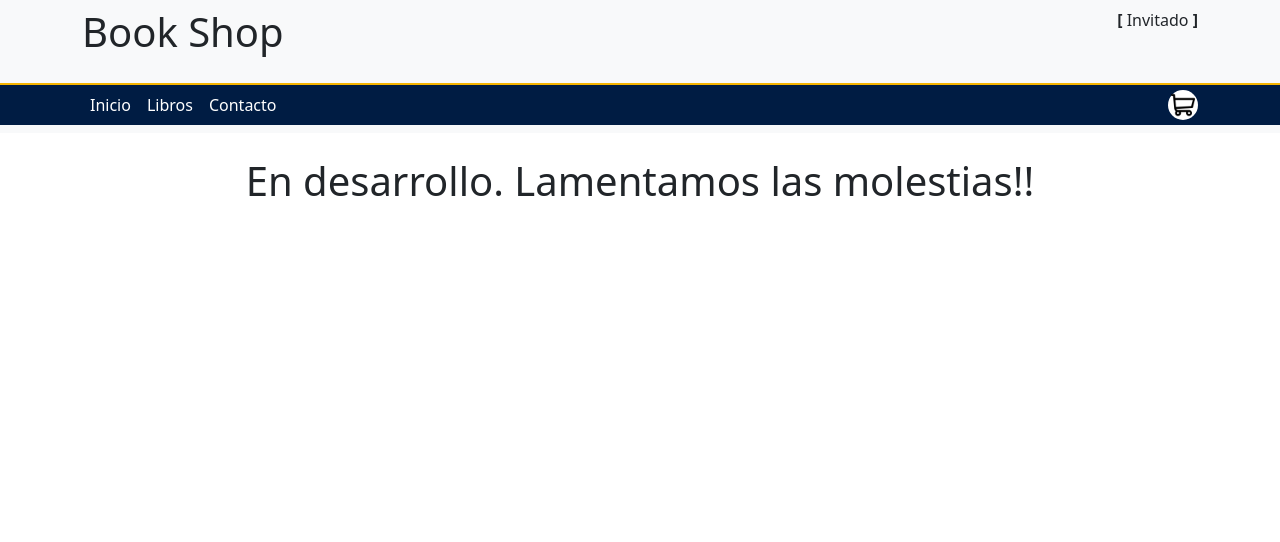
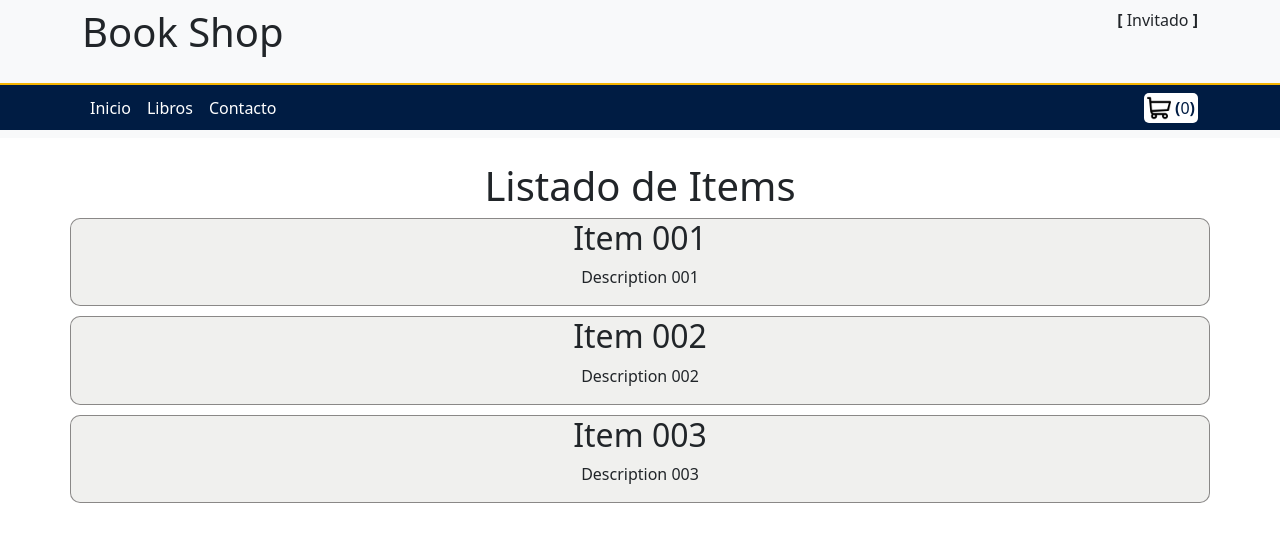
Before and after one commit to rajila/bookshop-ajila, a React (Create React App) app: page / in a window 1280 px wide. Shown: the top 542 px of the page. Built offline with nearby package versions, Linux system fonts and the light colour scheme.

Commit message:
CREA TU LANDING

```diff
--- a/src/App.js
+++ b/src/App.js
@@ -1,6 +1,7 @@
 // import logo from './logo.svg';
 import './App.css';
 
+import ItemListContainer from './components/ItemListContainer/ItemListContainer';
 import NavBar from './components/NavBar';
 
 function App() {
@@ -8,7 +9,10 @@ function App() {
     <div className="App">
       <NavBar />
       <br/>
-      <h1>En desarrollo. Lamentamos las molestias!!</h1>
+      <h1>Listado de Items</h1>
+      <ItemListContainer title="Item 001" description="Description 001" key={1} />
+      <ItemListContainer title="Item 002" description="Description 002" key={2} />
+      <ItemListContainer title="Item 003" description="Description 003" key={3} />
     </div>
   );
 }
--- /dev/null
+++ b/src/components/CartWidget/CartWidget.css
@@ -0,0 +1,12 @@
+#carrito{
+      background-color: white;
+      border-radius: 5px;
+      /* width: 30px; */
+      height: 30px;
+      display: inline-flex;
+      padding: 3px;
+      margin-top: 5px;
+}
+.count-items {
+      color: #001c43;
+}
--- /dev/null
+++ b/src/components/CartWidget/CartWidget.jsx
@@ -0,0 +1,14 @@
+import './CartWidget.css';
+
+const CartWidget = ({countItems = 0}) => {
+      return (
+            <>
+                  <a id="carrito" href="#" title="Carrito Compras">
+                        <img src="/assets/img/carrito-de-compras.png" alt="Icono carrito compra" />
+                        &nbsp;<span className="count-items"><b>(</b>{countItems}<b>)</b></span>
+                  </a>
+            </>
+      );
+}
+
+export default CartWidget;
--- /dev/null
+++ b/src/components/ItemListContainer/ItemListContainer.css
@@ -0,0 +1,6 @@
+.content-item {
+      border: 1px solid rgba(78, 76, 76, 0.626);
+      background-color: rgb(240 240 238 / 98%);
+      border-radius: 10px;
+      margin-bottom: 10px;
+}
--- /dev/null
+++ b/src/components/ItemListContainer/ItemListContainer.jsx
@@ -0,0 +1,12 @@
+import './ItemListContainer.css';
+
+const ItemListContainer = ({title, description}) => {
+      return (
+            <div className="container content-item">
+                  <h2>{title}</h2>
+                  <p>{description}</p>
+            </div>
+      );
+}
+
+export default ItemListContainer;
--- a/src/components/NavBar.css
+++ b/src/components/NavBar.css
@@ -27,6 +27,7 @@
 
 #navbarSupportedContent{
       background-color: #001c43;
+      height: 45px;
 }
 
 .navbar-collapse ul li a{
@@ -50,16 +51,6 @@
       display: flex;
 }
 
-#carrito{
-      background-color: white;
-      border-radius: 25px;
-      width: 30px;
-      height: 30px;
-      display: inline-flex;
-      padding: 3px;
-      margin-top: 5px;
-}
-
 .barra-menu .nav-link:focus, .barra-menu .nav-link:hover {
       color: #F5b400;
 }
--- a/src/components/NavBar.jsx
+++ b/src/components/NavBar.jsx
@@ -1,3 +1,4 @@
+import CartWidget from './CartWidget/CartWidget';
 import './NavBar.css';
 
 const NavBar = (props) => {
@@ -36,12 +37,10 @@ const NavBar = (props) => {
                                     <a className="nav-link" href="#">Contacto</a>
                                 </li>
                             </ul>
-                            {/* Carrito de compras */}
                             <ul className="navbar-nav user pull-right">
 	                            <li className="dropdown menu">
-		                            <a id="carrito" href="#" title="Carrito Compras">
-                                        <img src="/assets/img/carrito-de-compras.png" alt="Icono carrito compra" />
-                                    </a>
+                                    {/* Carrito de compras */}
+                                    <CartWidget />
 	                            </li>
                             </ul>
                         </div>
```
